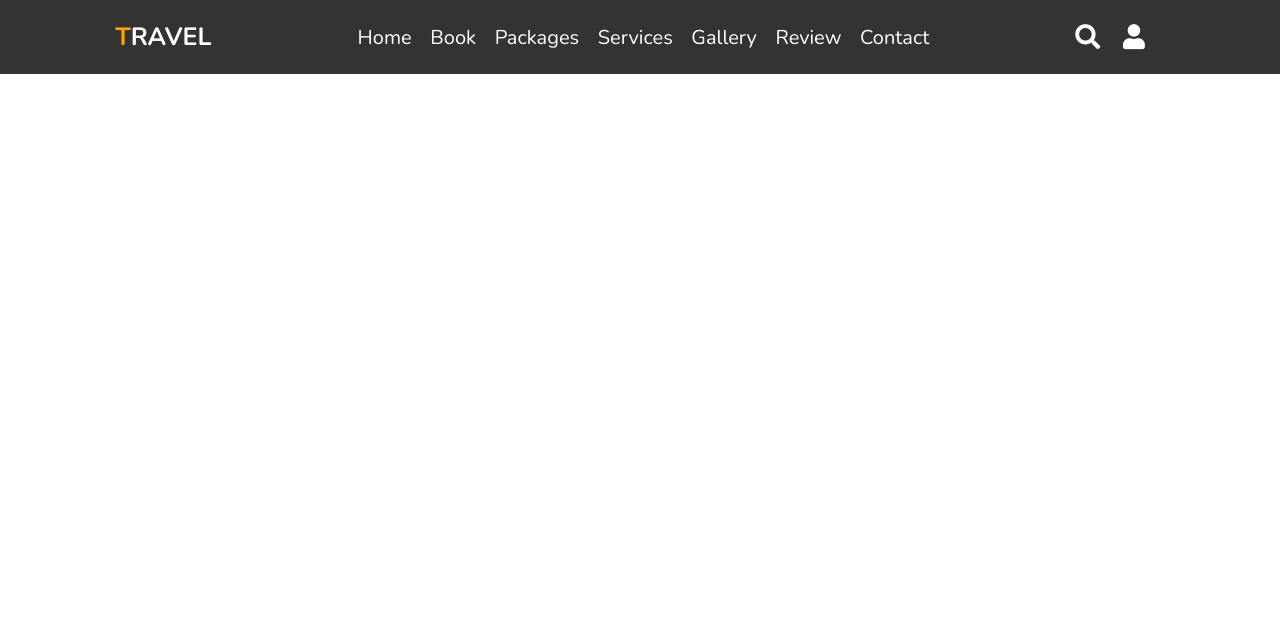
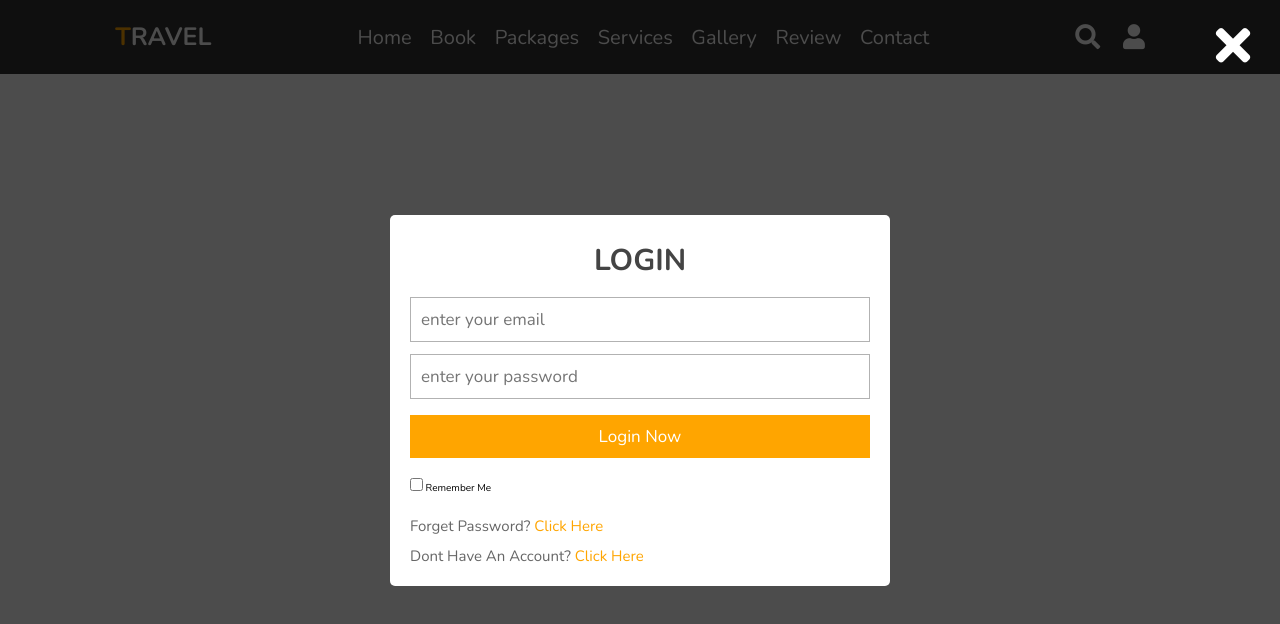
Before and after one commit to ranveerraj248/Tour-Travel-Website, a plain HTML site: page index.html in a window 1280 px wide. Both pictures are taken after a click on the icon 1133 px from the left and 36 px from the top of the page. Drawn offline with nearby package versions, Linux system fonts and the light colour scheme.

Commit message:
added login form

```diff
--- a/index.html
+++ b/index.html
@@ -44,6 +44,22 @@
 
     <!-- header section ends here -->
 
+    <!-- login form container -->
+    <div class="login-form-container">
+
+        <i class = "fas fa-times" id = "form-close"></i>
+
+        <form action="">
+            <h3>login</h3>
+            <input type = "email" class = "box" placeholder="enter your email">
+            <input type = "password" class = "box" placeholder="enter your password">
+            <input type = "submit" value = "login now" class = "btn">
+            <input type = "checkbox" id = "remember">
+            <label for="remember">remember me</label>
+            <p>forget password? <a href="#">click here</a></p>
+            <p>dont have an account? <a href="#">click here</a></p>
+        </form>
+    </div>
 
 
     <!-- custom js file link -->
--- a/script.js
+++ b/script.js
@@ -1,5 +1,9 @@
 let searchBtn = document.querySelector('#search-btn');
 let searchBar = document.querySelector('.search-bar-container');
+let formBtn = document.querySelector('#login-btn');
+let loginForm = document.querySelector('.login-form-container');
+let formClose = document.querySelector('#form-close');
+
 
 window.onscroll = () => {
     searchBtn.classList.remove('fa-times');
@@ -12,3 +16,13 @@ searchBtn.addEventListener('click', () =>{
     searchBar.classList.toggle('active');
 
 });
+
+formBtn.addEventListener('click', () =>{
+    loginForm.classList.add('active');
+
+});
+
+formClose.addEventListener('click', () =>{
+    loginForm.classList.remove('active');
+
+});
--- a/style.css
+++ b/style.css
@@ -26,6 +26,22 @@ html {
   overflow-x: hidden;
   scroll-padding-top: 6rem;
   scroll-behavior: smooth;
+}
+
+.btn {
+  display: inline-block;
+  margin-top: 1rem;
+  background: var(--orange);
+  color: #fff;
+  padding: 0.8rem 3rem;
+  border: 0.2rem solid var(--orange);
+  cursor: pointer;
+  font-size: 1.7rem;
+}
+
+.btn:hover {
+  background: rgba(255, 165, 0, 0.2);
+  color: var(--orange);
 }
 
 header {
@@ -105,3 +121,79 @@ header .search-bar-container lable {
 header .search-bar-container lable:hover {
   color: var(--orange);
 }
+
+.login-form-container {
+  position: fixed;
+  top: -120%;
+  left: 0;
+  z-index: 10000;
+  min-height: 100vh;
+  width: 100%;
+  background: rgba(0, 0, 0, 0.7);
+  display: flex;
+  align-items: center;
+  justify-content: center;
+}
+
+.login-form-container.active {
+  top: 0;
+}
+
+.login-form-container form {
+  margin: 2rem;
+  padding: 1.5rem 2rem;
+  border-radius: 0.5rem;
+  background: #fff;
+  width: 50rem;
+}
+
+.login-form-container form h3 {
+  font-size: 3rem;
+  color: #444;
+  text-transform: uppercase;
+  text-align: center;
+  padding: 1rem 0;
+}
+.login-form-container form .box {
+  width: 100%;
+  padding: 1rem;
+  font-size: 1.7rem;
+  color: #333;
+  margin: 0.6rem 0;
+  border: 0.1rem solid rgba(0, 0, 0, 0.3);
+  text-transform: none;
+}
+.login-form-container form .box:focus {
+  border-color: var(--orange);
+}
+.login-form-container form #remember {
+  margin: 2rem 0;
+}
+.login-form-container form lable {
+  font-size: 1.5rem;
+}
+.login-form-container form .btn {
+  display: block;
+  width: 100%;
+}
+
+.login-form-container form p {
+  padding: 0.5rem 0;
+  font-size: 1.5rem;
+  color: #666;
+}
+.login-form-container form p a {
+  color: var(--orange);
+}
+.login-form-container form p a:hover {
+  color: #333;
+  text-decoration: underline;
+}
+.login-form-container #form-close {
+  position: absolute;
+  top: 2rem;
+  right: 3rem;
+  font-size: 5rem;
+  color: #fff;
+  cursor: pointer;
+}
```
